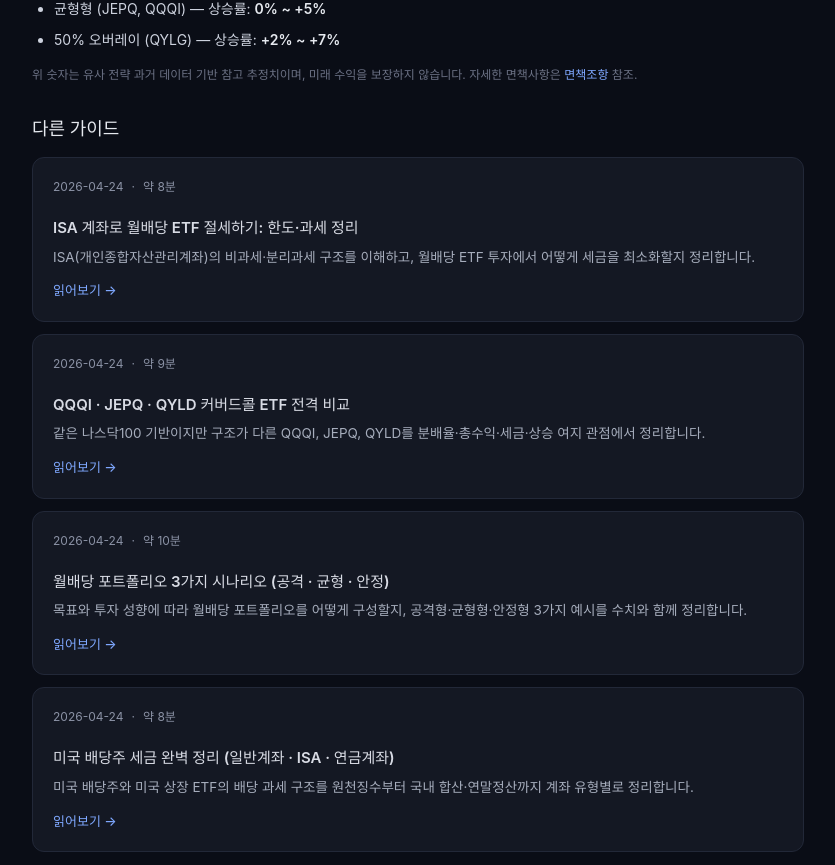
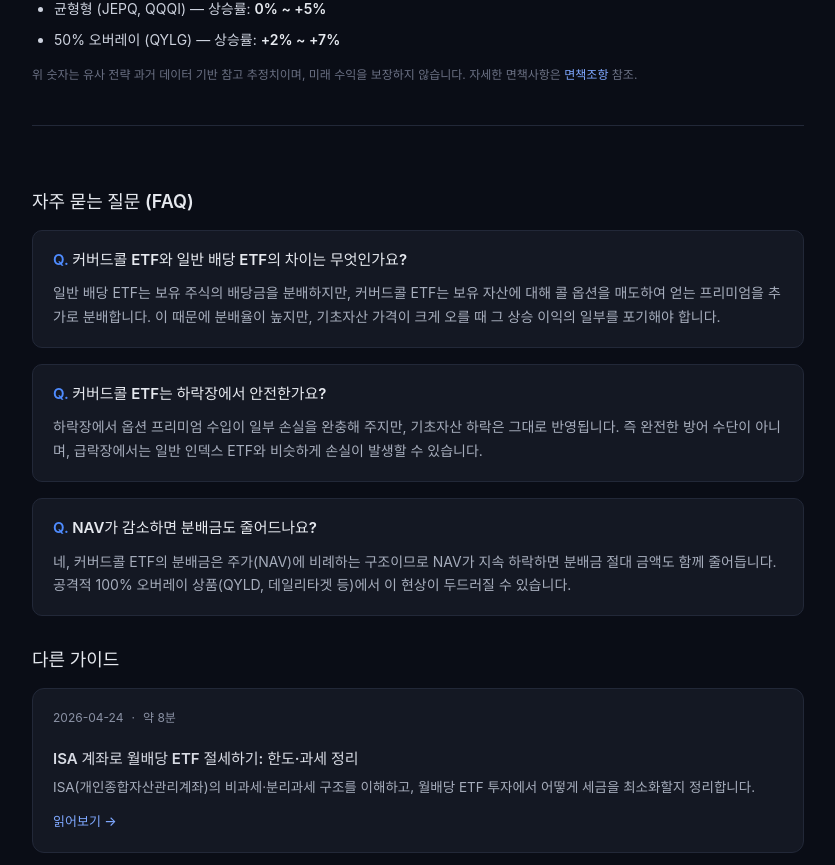
Before and after one commit to aamoos/stock, a React (Vite) app: page /guide/covered-call-etf-basics in a window 1280 px wide. Shown: the part 1500-2365 px from the top of the page, without its empty margins (222-1057 px from the left). Built offline with nearby package versions, Linux system fonts and the light colour scheme; no server answers.

Commit message:
SEO: add FAQ sections with Schema.org FAQPage JSON-LD to all guide articles
Co-authored-by: Cursor <cursoragent@cursor.com>

```diff
--- a/src/App.css
+++ b/src/App.css
@@ -1022,6 +1022,49 @@ tbody tr:hover {
   font-weight: 500;
 }
 
+/* ============ FAQ section ============ */
+
+.faq-section {
+  margin-top: 40px;
+  padding-top: 32px;
+  border-top: 1px solid #222838;
+}
+
+.faq-list {
+  margin: 0;
+  padding: 0;
+  display: flex;
+  flex-direction: column;
+  gap: 16px;
+}
+
+.faq-item {
+  background: #141823;
+  border: 1px solid #222838;
+  border-radius: 10px;
+  padding: 18px 20px;
+}
+
+.faq-question {
+  font-size: 15px;
+  font-weight: 600;
+  color: #e6e9ef;
+  margin: 0 0 10px;
+  line-height: 1.5;
+}
+
+.faq-question::before {
+  content: 'Q. ';
+  color: #4f8cff;
+}
+
+.faq-answer {
+  font-size: 14px;
+  color: #a6adbc;
+  line-height: 1.7;
+  margin: 0;
+}
+
 /* ============ Responsive: Drawer on narrow screens ============ */
 
 @media (max-width: 1024px) {
--- a/src/guides/articles.ts
+++ b/src/guides/articles.ts
@@ -1,11 +1,18 @@
 import type React from 'react';
+
+export interface FaqItem {
+  question: string;
+  answer: string;
+}
 
 export interface GuideArticle {
   slug: string;
   title: string;
   description: string;
   publishedAt: string;
+  updatedAt?: string;
   readingMinutes: number;
+  faq?: FaqItem[];
 }
 
 export const GUIDES: GuideArticle[] = [
@@ -15,7 +22,22 @@ export const GUIDES: GuideArticle[] = [
     description:
       'QQQI, TIGER 나스닥100 커버드콜 같은 상품의 기본 구조와 장·단점, 그리고 장기 투자 시 주의해야 할 리스크를 정리합니다.',
     publishedAt: '2026-04-24',
+    updatedAt: '2026-05-06',
     readingMinutes: 7,
+    faq: [
+      {
+        question: '커버드콜 ETF와 일반 배당 ETF의 차이는 무엇인가요?',
+        answer: '일반 배당 ETF는 보유 주식의 배당금을 분배하지만, 커버드콜 ETF는 보유 자산에 대해 콜 옵션을 매도하여 얻는 프리미엄을 추가로 분배합니다. 이 때문에 분배율이 높지만, 기초자산 가격이 크게 오를 때 그 상승 이익의 일부를 포기해야 합니다.',
+      },
+      {
+        question: '커버드콜 ETF는 하락장에서 안전한가요?',
+        answer: '하락장에서 옵션 프리미엄 수입이 일부 손실을 완충해 주지만, 기초자산 하락은 그대로 반영됩니다. 즉 완전한 방어 수단이 아니며, 급락장에서는 일반 인덱스 ETF와 비슷하게 손실이 발생할 수 있습니다.',
+      },
+      {
+        question: 'NAV가 감소하면 분배금도 줄어드나요?',
+        answer: '네, 커버드콜 ETF의 분배금은 주가(NAV)에 비례하는 구조이므로 NAV가 지속 하락하면 분배금 절대 금액도 함께 줄어듭니다. 공격적 100% 오버레이 상품(QYLD, 데일리타겟 등)에서 이 현상이 두드러질 수 있습니다.',
+      },
+    ],
   },
   {
     slug: 'isa-account-dividend-tax',
@@ -23,7 +45,22 @@ export const GUIDES: GuideArticle[] = [
     description:
       'ISA(개인종합자산관리계좌)의 비과세·분리과세 구조를 이해하고, 월배당 ETF 투자에서 어떻게 세금을 최소화할지 정리합니다.',
     publishedAt: '2026-04-24',
+    updatedAt: '2026-05-06',
     readingMinutes: 8,
+    faq: [
+      {
+        question: 'ISA 계좌를 중도에 해지하면 어떻게 되나요?',
+        answer: '의무 가입 기간(3년) 이전에 중도 해지하면 비과세·분리과세 혜택이 사라지고, 발생한 이익에 대해 일반 금융소득 세율(15.4%)이 소급 적용됩니다. 3년 이상 유지할 자금으로 운용하는 것이 중요합니다.',
+      },
+      {
+        question: 'ISA에서 미국 상장 QQQI, JEPQ를 직접 살 수 있나요?',
+        answer: '아니요, ISA 계좌에서는 국내 상장 ETF만 매수할 수 있습니다. 미국 상장 QQQI·JEPQ·QYLD는 ISA로 직접 매수 불가하며, 대신 TIGER 나스닥100 커버드콜 시리즈, KODEX 미국나스닥100 데일리커버드콜OTM 등 한국 상장 대안을 이용해야 합니다.',
+      },
+      {
+        question: 'ISA 한도가 부족하면 일반계좌와 병행해야 하나요?',
+        answer: 'ISA 연간 납입 한도는 2,000만원(누적 최대 1억원)입니다. 이를 초과하는 투자 금액은 일반계좌 또는 연금저축·IRP 계좌를 병행해야 합니다. 세제 혜택 순서는 일반적으로 ISA → 연금저축/IRP → 일반계좌 순으로 우선 배분하는 것이 유리합니다.',
+      },
+    ],
   },
   {
     slug: 'covered-call-etf-comparison',
@@ -31,7 +68,22 @@ export const GUIDES: GuideArticle[] = [
     description:
       '같은 나스닥100 기반이지만 구조가 다른 QQQI, JEPQ, QYLD를 분배율·총수익·세금·상승 여지 관점에서 정리합니다.',
     publishedAt: '2026-04-24',
+    updatedAt: '2026-05-06',
     readingMinutes: 9,
+    faq: [
+      {
+        question: 'QQQI와 JEPQ 중 어떤 것이 더 나은 선택인가요?',
+        answer: '투자 목표에 따라 다릅니다. 높은 분배율을 원한다면 QQQI(~13~14%), 장기 총수익과 분배율의 균형을 원한다면 JEPQ가 유리할 수 있습니다. QQQI는 세금 효율이 높고, JEPQ는 JPMorgan의 적극 운용으로 낙폭이 상대적으로 작은 경향이 있습니다. 둘 다 소액 편입해 직접 비교해보는 것을 권장합니다.',
+      },
+      {
+        question: 'QYLD의 분배율이 가장 높은데 왜 추천받지 못하나요?',
+        answer: 'QYLD는 100% ATM 오버레이 전략으로 상승 여지를 거의 포기합니다. 강세장에서는 기초자산인 나스닥100(QQQ)이 크게 오르더라도 QYLD NAV는 거의 오르지 않습니다. 높은 분배율에도 불구하고 장기 총수익(분배 + 자본차익)은 QQQ나 JEPQ·QQQI에 비해 낮은 경향이 있습니다.',
+      },
+      {
+        question: '한국 투자자에게 세금 효율이 가장 좋은 상품은 무엇인가요?',
+        answer: '한국 투자자 기준으로는 미국 원천징수 15%가 공통 적용되므로 미국 내 세금 구조 차이의 영향이 제한적입니다. 다만 ISA 계좌를 활용해 국내 상장 커버드콜 ETF(TIGER 나스닥100 커버드콜 등)에 투자하면, 미국 원천징수 없이 분배금을 만기까지 과세 이연할 수 있어 실질적으로 가장 세금 효율이 높습니다.',
+      },
+    ],
   },
   {
     slug: 'monthly-dividend-portfolio-scenarios',
@@ -39,7 +91,22 @@ export const GUIDES: GuideArticle[] = [
     description:
       '목표와 투자 성향에 따라 월배당 포트폴리오를 어떻게 구성할지, 공격형·균형형·안정형 3가지 예시를 수치와 함께 정리합니다.',
     publishedAt: '2026-04-24',
+    updatedAt: '2026-05-06',
     readingMinutes: 10,
+    faq: [
+      {
+        question: '월배당 ETF 100%로만 포트폴리오를 구성하면 안 되나요?',
+        answer: '가능하지만 권장하지 않습니다. 커버드콜 ETF만으로 구성하면 강세장에서 기회비용이 크고, 장기적으로 NAV가 감소할 위험이 있습니다. 총수익 극대화를 원한다면 커버드콜 비중을 30~60% 수준으로 제한하고 순수 성장형 인덱스(S&P500, 나스닥100 등)를 함께 편입하는 것이 일반적으로 더 나은 결과를 냅니다.',
+      },
+      {
+        question: '리밸런싱은 얼마나 자주 해야 하나요?',
+        answer: '월배당 포트폴리오는 일반적으로 연 1~2회 리밸런싱이 적절합니다. 더 자주 하면 거래 비용과 세금 부담이 늘어날 수 있습니다. 목표 비중에서 ±5~10% 이상 이탈했을 때 조정하는 "밴드 기반 리밸런싱"도 많이 활용됩니다.',
+      },
+      {
+        question: '월배당을 받으면 바로 재투자해야 하나요?',
+        answer: '재투자(DRIP)를 하면 복리 효과로 장기 수익이 커지므로, 현금이 필요하지 않다면 즉시 재투자가 유리합니다. 하지만 재투자 시점의 주가와 매수 비용, 과세 여부에 따라 효율이 달라질 수 있습니다. 홈 시뮬레이터에서 DRIP 옵션을 켜고/꺼서 10년 후 차이를 직접 비교해보세요.',
+      },
+    ],
   },
   {
     slug: 'us-dividend-tax-guide',
@@ -47,7 +114,22 @@ export const GUIDES: GuideArticle[] = [
     description:
       '미국 배당주와 미국 상장 ETF의 배당 과세 구조를 원천징수부터 국내 합산·연말정산까지 계좌 유형별로 정리합니다.',
     publishedAt: '2026-04-24',
+    updatedAt: '2026-05-06',
     readingMinutes: 8,
+    faq: [
+      {
+        question: '미국 주식 배당을 받으면 한국에서도 세금을 내야 하나요?',
+        answer: '미국에서 15% 원천징수 후, 한국 기준 세율 15.4%와의 차이인 약 0.4%를 한국에서 추가 납부합니다(외국납부세액공제 적용). 연간 금융소득이 2,000만원을 초과하면 종합소득세 신고 대상이 되어 누진세율이 추가 적용될 수 있습니다.',
+      },
+      {
+        question: 'ISA와 연금저축 중 어디에 먼저 넣는 게 유리한가요?',
+        answer: '당장 세액공제 환급을 원한다면 연금저축·IRP가 유리합니다(연 900만원 한도, 13.2~16.5% 환급). 유동성을 원한다면 ISA(3년 후 해지 가능)가 낫습니다. 일반적으로 세액공제 한도를 연금계좌로 먼저 채운 뒤, 남은 금액을 ISA에 넣는 순서를 권장합니다.',
+      },
+      {
+        question: '금융소득 종합과세 2,000만원 기준은 어떻게 계산하나요?',
+        answer: '국내·해외 모든 계좌의 이자소득과 배당소득을 합산한 금액이 연간 2,000만원을 초과하면 종합과세 대상입니다. ISA 계좌 내 분배금은 만기 시점까지 포함되지 않으며, 연금저축 수령액도 별도 연금소득으로 분리됩니다. 금액이 2,000만원에 근접한다면 ISA 활용으로 분배금을 이연하는 전략이 효과적입니다.',
+      },
+    ],
   },
 ];
 
--- a/src/pages/GuideArticlePage.tsx
+++ b/src/pages/GuideArticlePage.tsx
@@ -40,7 +40,7 @@ export function GuideArticlePage() {
     headline: guide.title,
     description: guide.description,
     datePublished: guide.publishedAt,
-    dateModified: guide.publishedAt,
+    dateModified: guide.updatedAt ?? guide.publishedAt,
     author: {
       '@type': 'Organization',
       name: '월배당 자산 시뮬레이터',
@@ -57,6 +57,19 @@ export function GuideArticlePage() {
     },
   };
 
+  const faqSchema = guide.faq && guide.faq.length > 0 ? {
+    '@context': 'https://schema.org',
+    '@type': 'FAQPage',
+    mainEntity: guide.faq.map((item) => ({
+      '@type': 'Question',
+      name: item.question,
+      acceptedAnswer: {
+        '@type': 'Answer',
+        text: item.answer,
+      },
+    })),
+  } : null;
+
   return (
     <PageLayout title={guide.title} subtitle={guide.description}>
       <SEO
@@ -65,15 +78,42 @@ export function GuideArticlePage() {
         canonical={`/guide/${guide.slug}`}
         ogType="article"
         publishedAt={guide.publishedAt}
+        modifiedAt={guide.updatedAt}
         schemaJson={articleSchema}
       />
+      {faqSchema && (
+        <script
+          type="application/ld+json"
+          dangerouslySetInnerHTML={{ __html: JSON.stringify(faqSchema) }}
+        />
+      )}
       <div className="guide-meta guide-meta-top">
         <span>{guide.publishedAt}</span>
+        {guide.updatedAt && guide.updatedAt !== guide.publishedAt && (
+          <>
+            <span className="dot">·</span>
+            <span>최종 수정 {guide.updatedAt}</span>
+          </>
+        )}
         <span className="dot">·</span>
         <span>약 {guide.readingMinutes}분 읽기</span>
       </div>
 
       {body}
+
+      {guide.faq && guide.faq.length > 0 && (
+        <section className="faq-section">
+          <h2>자주 묻는 질문 (FAQ)</h2>
+          <dl className="faq-list">
+            {guide.faq.map((item, i) => (
+              <div key={i} className="faq-item">
+                <dt className="faq-question">{item.question}</dt>
+                <dd className="faq-answer">{item.answer}</dd>
+              </div>
+            ))}
+          </dl>
+        </section>
+      )}
 
       <AdSlot
         slot={AD_SLOT_MIDDLE}
```
